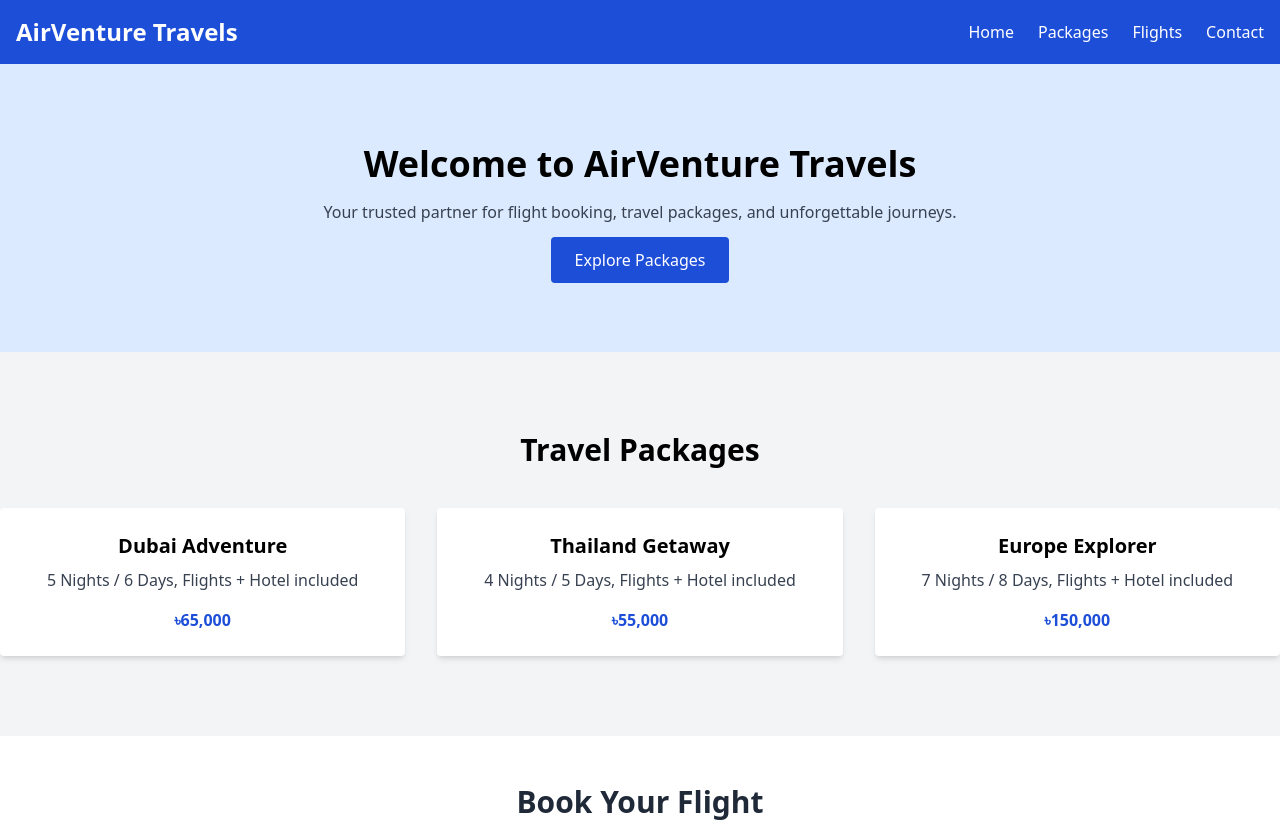
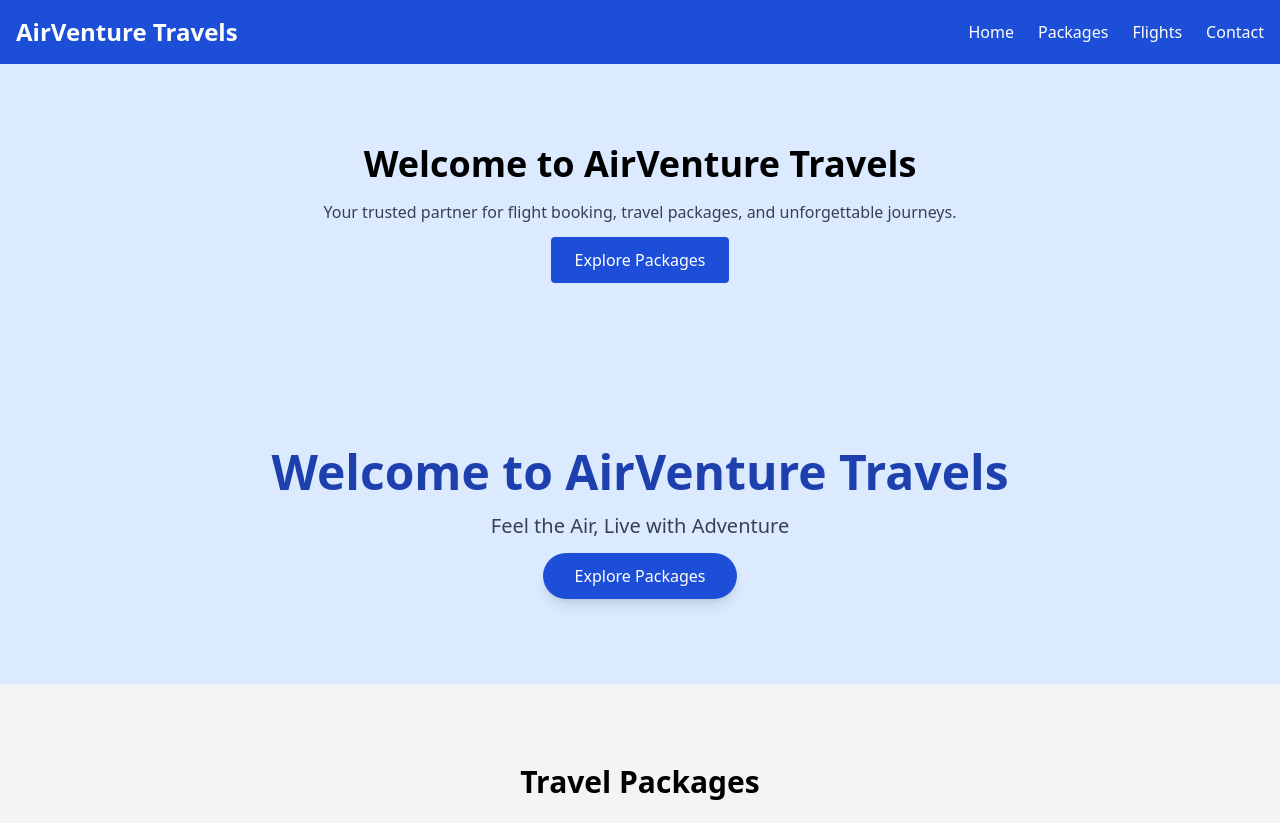
Before and after one commit to alamin1408/AirVentureTravels, a plain HTML site: page index.html in a window 1280 px wide. Shown: the top 823 px of the page. Drawn offline with nearby package versions, Linux system fonts and the light colour scheme.

Commit message:
index.html

```diff
--- a/index.html
+++ b/index.html
@@ -33,6 +33,38 @@
     </div>
   </section>
 
+	<!-- Hero Section -->
+<section id="home" class="bg-blue-100 py-24 relative overflow-hidden">
+  <div class="container mx-auto text-center">
+    <h2 class="text-5xl font-extrabold text-blue-800 mb-4 animate-fadeIn">
+      Welcome to AirVenture Travels
+    </h2>
+    <p class="text-xl text-gray-700 mb-6 animate-slideUp">
+      Feel the Air, Live with Adventure
+    </p>
+    <a href="#packages" class="bg-blue-700 text-white px-8 py-3 rounded-full hover:bg-blue-800 transition shadow-lg">
+      Explore Packages
+    </a>
+  </div>
+</section>
+
+<!-- Simple animation styles -->
+<style>
+  @keyframes fadeIn {
+    from { opacity: 0; transform: translateY(-10px); }
+    to { opacity: 1; transform: translateY(0); }
+  }
+  @keyframes slideUp {
+    from { opacity: 0; transform: translateY(20px); }
+    to { opacity: 1; transform: translateY(0); }
+  }
+  .animate-fadeIn {
+    animation: fadeIn 1.2s ease-out;
+  }
+  .animate-slideUp {
+    animation: slideUp 1.8s ease-out;
+  }
+</style>
   <!-- Packages Section -->
   <section id="packages" class="py-20">
     <div class="container mx-auto text-center">
```
